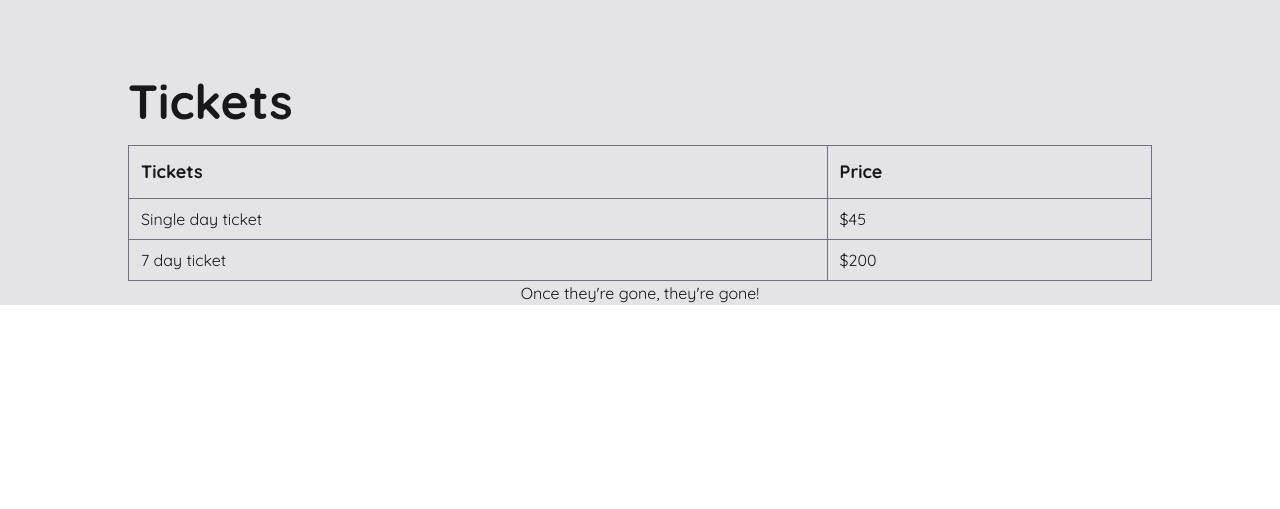
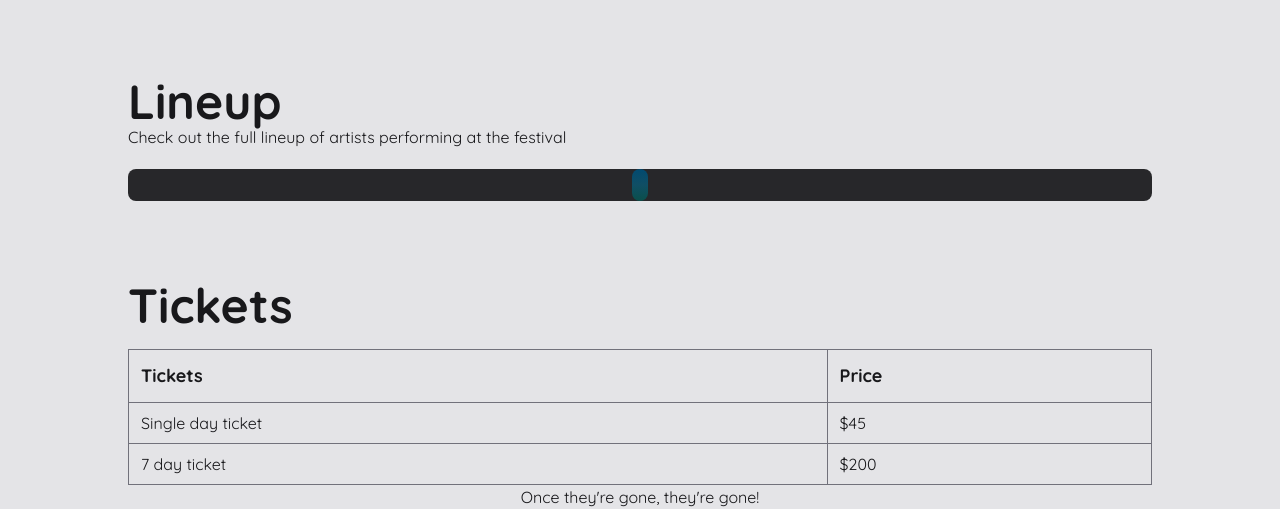
Before and after one commit to Tharushzzz/tailwind-course, a website: page src/index.html in a window 1280 px wide. Shown: the part 1278-1787 px from the top of the page. Before the commit the page ends 1583 px from the top, so only its background shows below. Drawn offline with Linux system fonts and the light colour scheme.

Commit message:
add lineup title & bar

```diff
--- a/src/index.html
+++ b/src/index.html
@@ -157,6 +157,11 @@
           <i class="fas fa-angle-right"></i>
         </div>
       </div>
+      <h2 class="mt-20">Lineup</h2>
+      <p>Check out the full lineup of artists performing at the festival</p>
+      <div class="rounded-lg relative mt-5 bg-zinc-800 py-4 px-2 text-zinc-200">
+          <div class="absolute top-0 left-1/2 w-4 -ml-2 h-full rounded-full bg-linear-to-b from-sky-900 via-cyan-900 to-teal-900"></div>
+      </div>
 
       <h2 class="mt-20">Tickets </h2>
       <table class="mt-5 table w-full border border-zinc-500 border-collapse">
```
Also changed, not shown: src/output.css.
